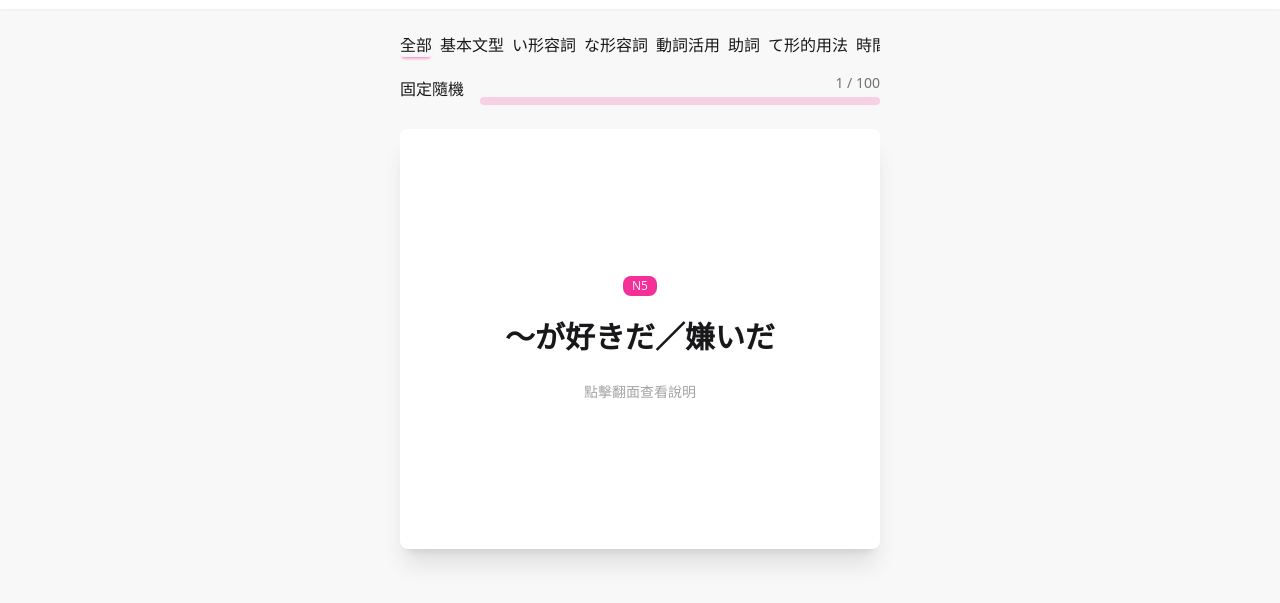
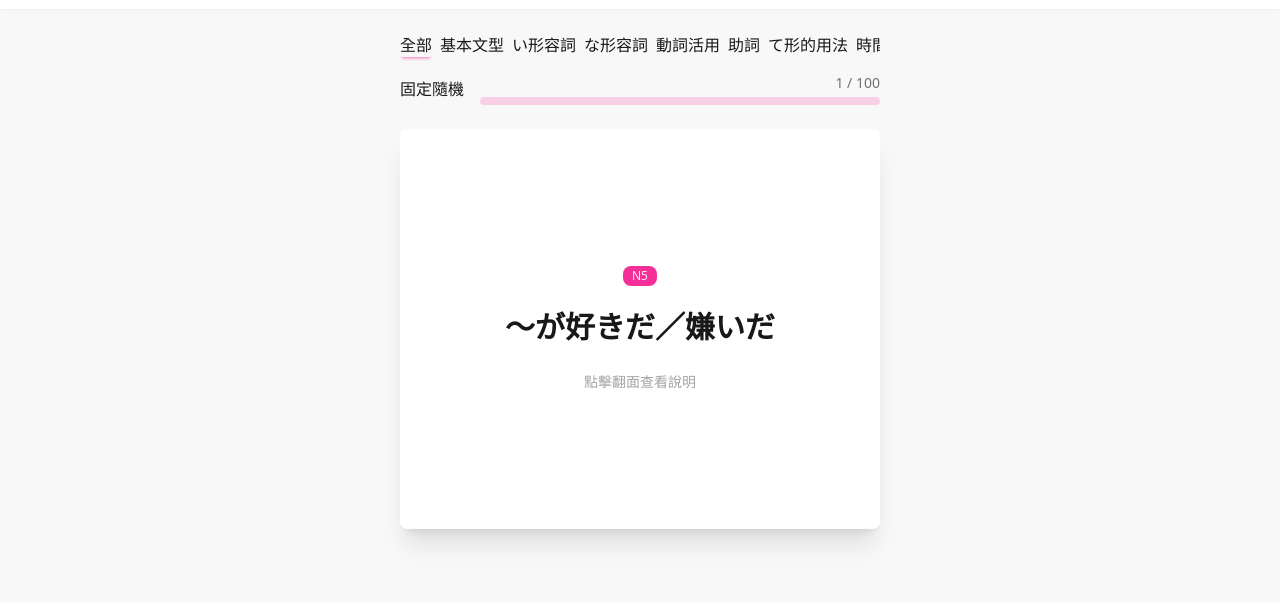
Before and after one commit to huskyomega/nihon-go, a plain HTML site: page src/grammar.html in a window 1280 px wide. Shown: the part 55-658 px from the top of the page. Drawn offline with nearby package versions, Linux system fonts and the light colour scheme.

Commit message:
新增 OG 分享圖，並將閃卡改為 grid 疊層以支援內容自動撐高
首頁補上 og:image / twitter:image 等社群分享用 meta 標籤；文法與單字閃卡的正反面
從 position:absolute 固定高度改為 CSS Grid 疊層 + min-height，內容過長時卡片會
自動長高，不再被裁切。

Co-Authored-By: Claude Sonnet 5 <noreply@anthropic.com>

```diff
--- a/src/grammar.html
+++ b/src/grammar.html
@@ -10,12 +10,13 @@
   <link rel="stylesheet" href="assets/css/main.css">
   <style>
     .flashcard-scene {
+      display: grid;
       perspective: 1000px;
     }
     .flashcard-inner {
       position: relative;
+      display: grid;
       width: 100%;
-      height: 100%;
       transition: transform 0.5s;
       transform-style: preserve-3d;
     }
@@ -23,9 +24,9 @@
       transform: rotateY(180deg);
     }
     .flashcard-face {
-      position: absolute;
+      grid-row: 1;
+      grid-column: 1;
       width: 100%;
-      height: 100%;
       backface-visibility: hidden;
       -webkit-backface-visibility: hidden;
     }
@@ -84,7 +85,7 @@
     </div>
 
     <!-- 閃卡區 -->
-    <div class="flashcard-scene w-full mb-6" style="height: 420px;" id="card-scene">
+    <div class="flashcard-scene w-full mb-6" style="min-height: 400px;" id="card-scene">
       <div class="flashcard-inner" id="card-inner">
 
         <!-- 正面 -->
```
Also changed, not shown: src/flashcard.html (+5 -4 lines), src/index.html (+11 -0 lines), src/assets/images/preview.png (added).
